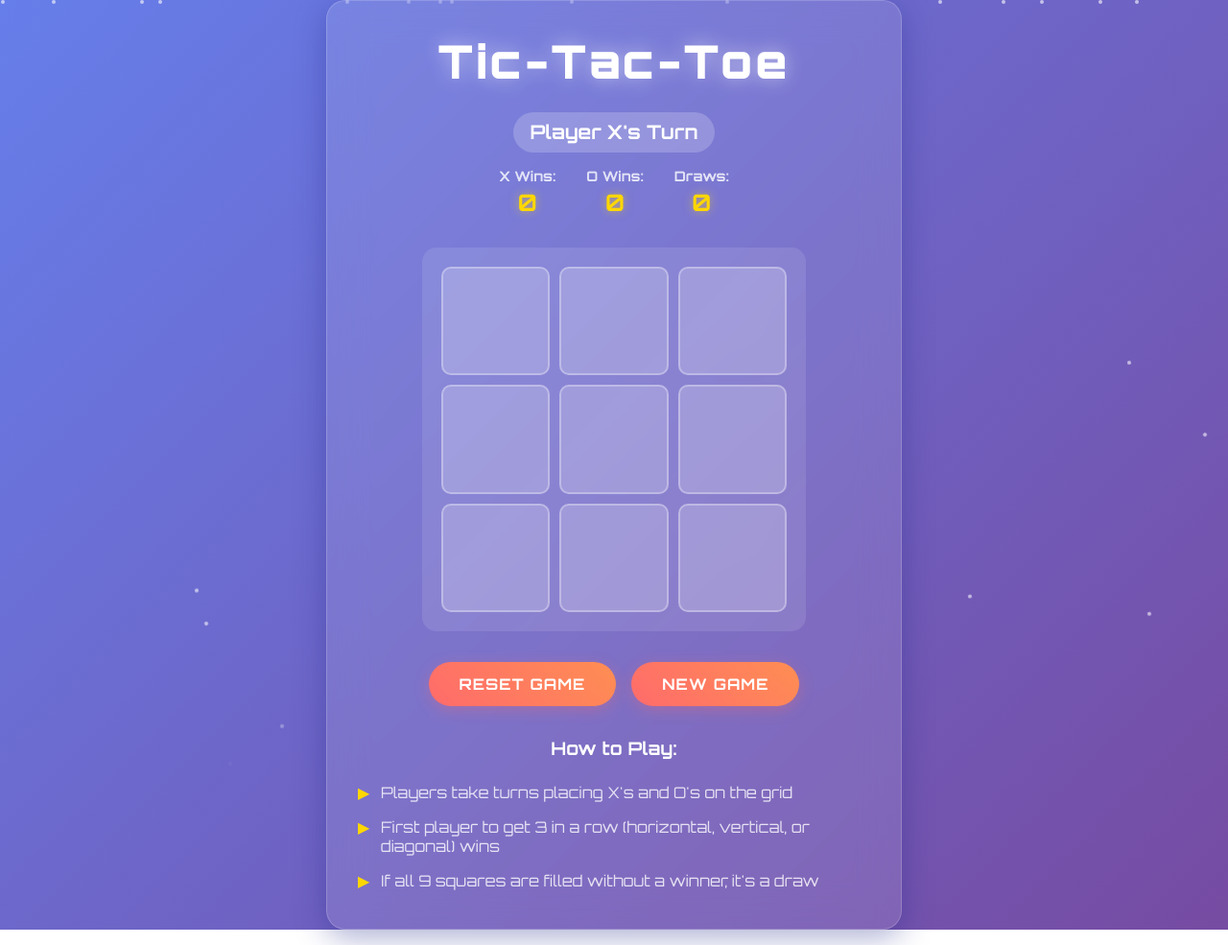
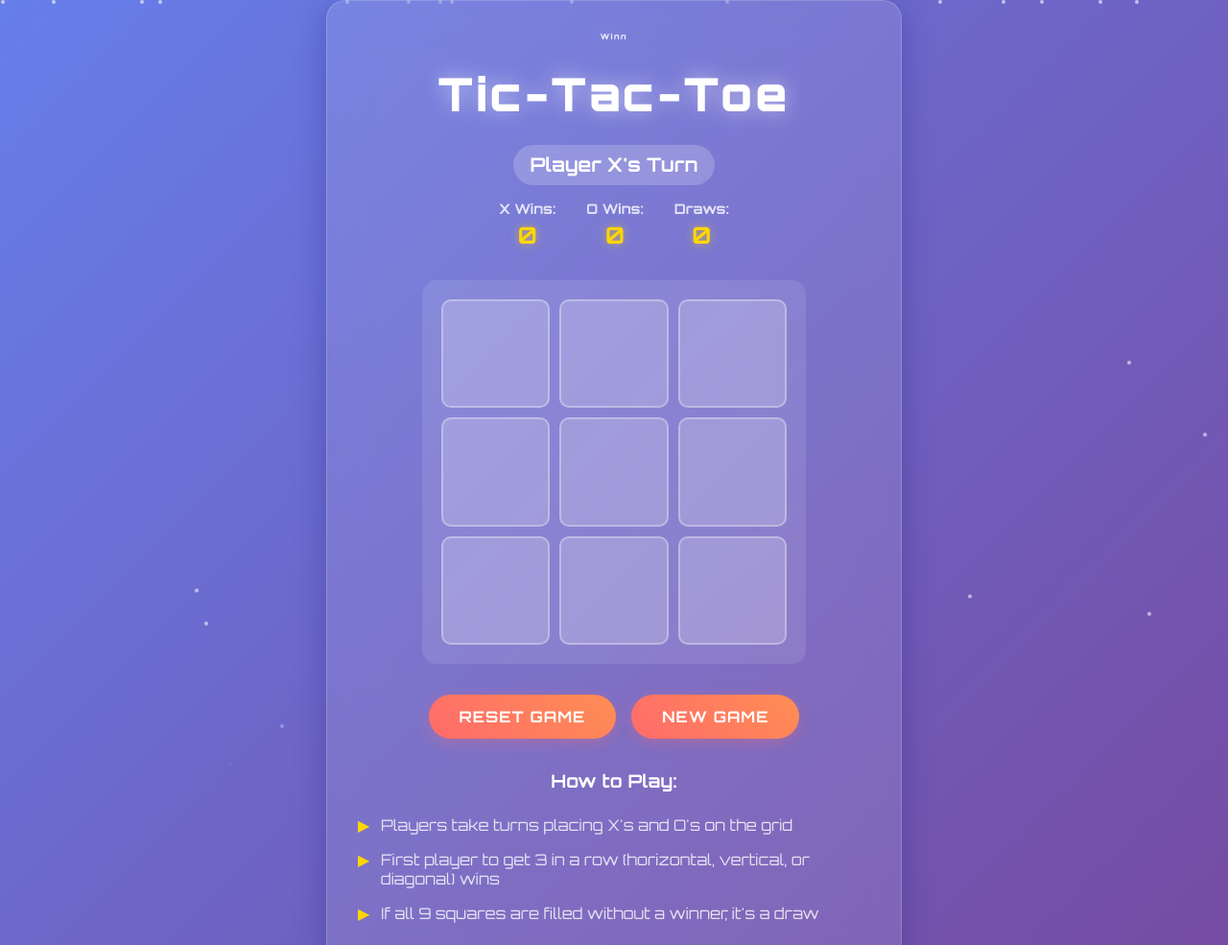
Before and after one commit to Winn0101/Tic-Tac-Toe, a website: page index.html in a window 1280 px wide. Shown: the top 985 px of the page at 96% size. Drawn offline with Linux system fonts and the light colour scheme.

Commit message:
First commit

```diff
--- a/index.html
+++ b/index.html
@@ -12,6 +12,7 @@
 <body>
     <div class="container">
         <header>
+            <div class="logo">Winn</div>
             <h1 class="title">Tic-Tac-Toe</h1>
             <div class="game-info">
                 <div class="player-info">
--- a/styles.css
+++ b/styles.css
@@ -27,6 +27,15 @@ body {
     text-align: center;
     position: relative;
     z-index: 10;
+}
+
+.logo {
+    color: #fff;
+    font-size: 0.5rem;
+    font-weight: 700;
+    margin-bottom: 1.5rem;
+    text-shadow: 0 0 20px rgba(255, 255, 255, 0.5);
+    letter-spacing: 1.5px;
 }
 
 .title {
```
Also changed, not shown: 1 other file.
